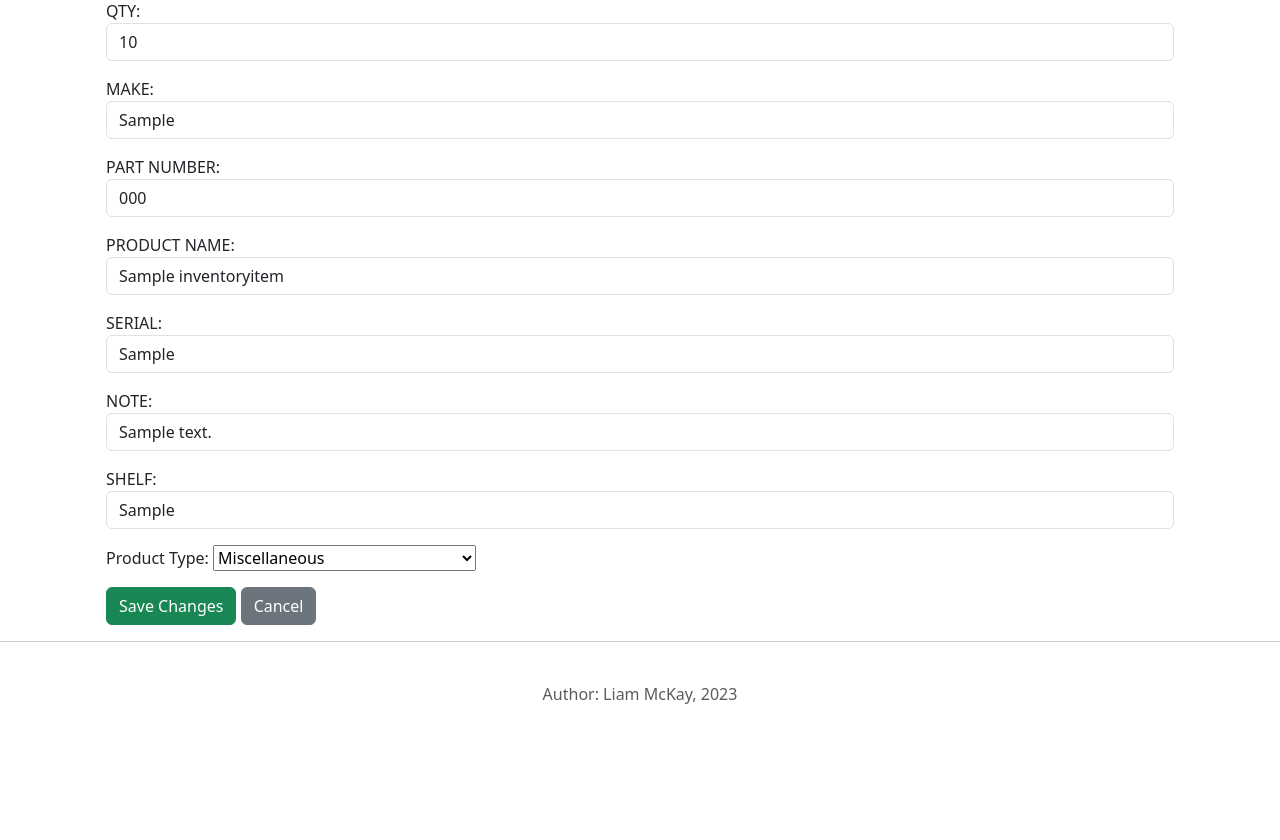
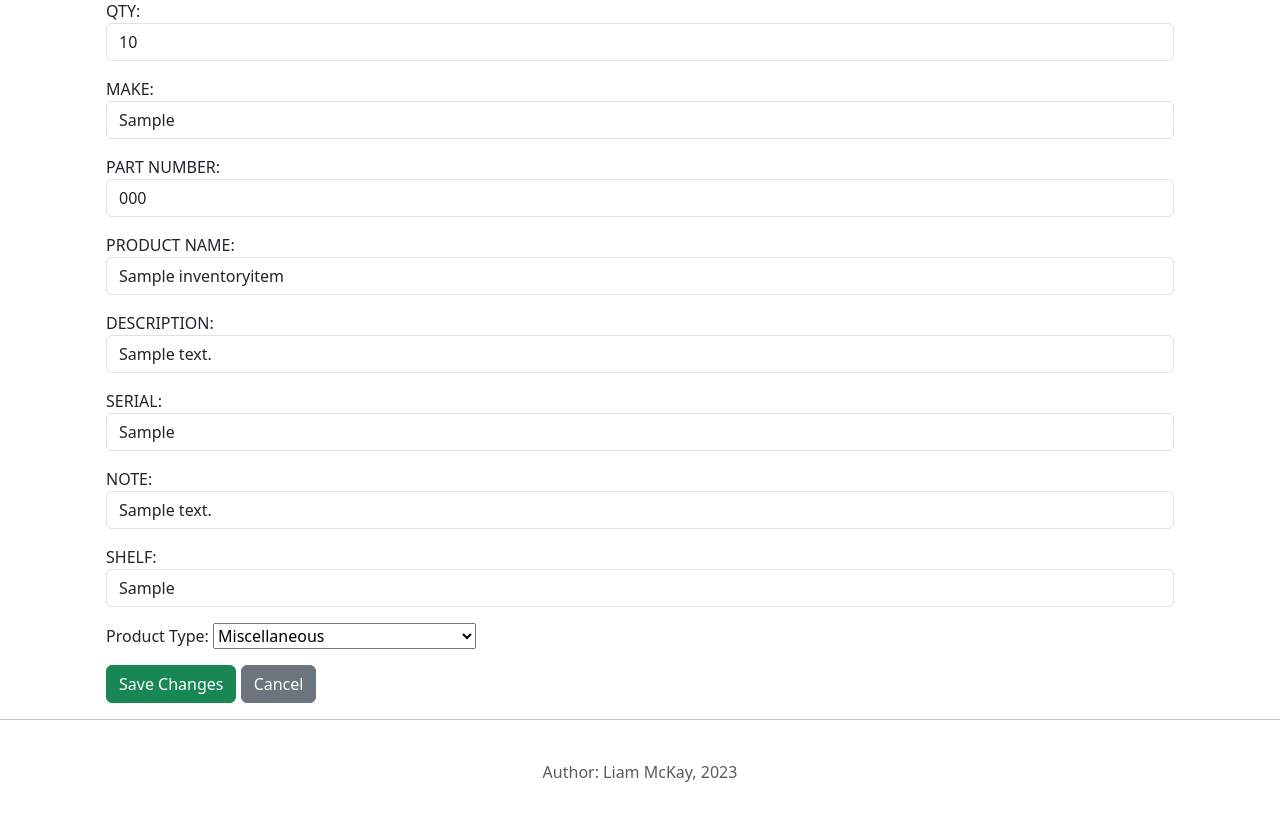
Before and after one commit to liammckay19/loanerlist, a Django app: page /edit/1/ in a window 1280 px wide. Shown: the part 204-1044 px from the top of the page. Before the commit the page ends 908 px from the top, so only its background shows below. Run offline with Django 4.2, Linux system fonts and the light colour scheme; tables that the repository leaves empty hold one stand-in row (values such as "Sample post"); some libraries are stand-ins or nearby versions; some web fonts are replaced.

Commit message:
added description to list, edit, and search query

```diff
--- a/inventory/forms.py
+++ b/inventory/forms.py
@@ -31,6 +31,8 @@ class InventoryItemForm(forms.ModelForm):
             'NOTE',
             'SHELF',
             'PRODUCT_TYPE',
+            'DESCRIPTION',
+
         ]
 
         widgets = {
@@ -38,6 +40,7 @@ class InventoryItemForm(forms.ModelForm):
             'MAKE': forms.TextInput(attrs={'class': 'form-control'}),
             'PART_NUMBER': forms.TextInput(attrs={'class': 'form-control'}),
             'PRODUCT_NAME': forms.TextInput(attrs={'class': 'form-control'}),
+            'DESCRIPTION': forms.TextInput(attrs={'class': 'form-control'}),
             'SERIAL': forms.TextInput(attrs={'class': 'form-control'}),
             'NOTE': forms.TextInput(attrs={'class': 'form-control'}),
             'SHELF': forms.TextInput(attrs={'class': 'form-control'}),
--- a/inventory/tables.py
+++ b/inventory/tables.py
@@ -16,7 +16,7 @@ class InventoryItemTable(tables.Table):
         model = InventoryItem
         template_name = "django_tables2/bootstrap5.html"
         attrs = {"class": "table table-hover"}
-        fields = ('QTY', 'MAKE', 'PART_NUMBER', 'PRODUCT_NAME', 'SERIAL', 'NOTE', 'SHELF')  # Include other fields as necessary.
+        fields = ('QTY', 'MAKE', 'PART_NUMBER', 'PRODUCT_NAME', 'DESCRIPTION', 'SERIAL', 'NOTE', 'SHELF')  # Include other fields as necessary.
         row_attrs = {
             'data-href': lambda record: record.get_absolute_url()
         }
--- a/inventory/templates/inventory_item_detail.html
+++ b/inventory/templates/inventory_item_detail.html
@@ -10,6 +10,8 @@
                         <!-- Item Info -->
                         <h2>{{ item.MAKE }} {{ item.PRODUCT_NAME }}</h2>
                         <h4>{{ item.PART_NUMBER }}</h4>
+                        <p class="mb-3">{{ item.DESCRIPTION }}</p>
+
                         <p class="mb-3">Shelf: {{ item.SHELF }}</p>
 
                         <!-- Edit Button -->
--- a/inventory/templates/inventory_item_edit.html
+++ b/inventory/templates/inventory_item_edit.html
@@ -52,6 +52,17 @@
                 </div>
 
                 <div class="mb-3">
+                    {{ edit_form.DESCRIPTION.label_tag }}
+                    {{ edit_form.DESCRIPTION }}
+                    {% if edit_form.DESCRIPTION.errors %}
+                        <div class="text-danger">
+                            {{ edit_form.DESCRIPTION.errors|first }}
+                        </div>
+                    {% endif %}
+                </div>
+
+
+                <div class="mb-3">
                     {{ edit_form.SERIAL.label_tag }}
                     {{ edit_form.SERIAL }}
                     {% if edit_form.SERIAL.errors %}
--- a/inventory/templates/inventory_item_list.html
+++ b/inventory/templates/inventory_item_list.html
@@ -61,7 +61,7 @@
                         <span class="input-group-text">
                             <i class="bi bi-search"></i>
                         </span>
-                        <input type="text" name="note_search" value="{{ NOTE }}" class="form-control" placeholder="NOTE">
+                        <input type="text" name="description_search" value="{{ DESCRIPTION }}" class="form-control" placeholder="DESCRIPTION">
                     </div>
                 </div>
                 <div class="col-auto">
@@ -102,6 +102,7 @@
                     <h5 class="card-title">{{ item.MAKE }} </h5>
                     <h6 class="card-subtitle mb-2 text-muted">{{ item.PRODUCT_NAME }}</h6>
                     <h6 class="card-subtitle mb-2 text-muted">{{ item.PART_NUMBER }}</h6>
+                    <h6 class="card-subtitle mb-2 text-muted">{{ item.DESCRIPTION }}</h6>
                     <!-- Display other item details as needed -->
                     <i class="bi bi-link-45deg"></i>
                 </div>
--- a/inventory/views.py
+++ b/inventory/views.py
@@ -115,7 +115,7 @@ def inventory_item_list(request):
         'PART_NUMBER': request.GET.get('part_number_search', ''),
         'PRODUCT_NAME': request.GET.get('product_name_search', ''),
         'SERIAL': request.GET.get('serial_search', ''),
-        'NOTE': request.GET.get('note_search', ''),
+        'DESCRIPTION': request.GET.get('description_search', ''),
         'SHELF': request.GET.get('shelf_search', ''),
         'PRODUCT_TYPE': request.GET.get('product_type_search', ''),
 
@@ -133,8 +133,8 @@ def inventory_item_list(request):
         query_filter &= Q(PRODUCT_NAME__icontains=queries['PRODUCT_NAME'])
     if queries['SERIAL']:
         query_filter &= Q(SERIAL__icontains=queries['SERIAL'])
-    if queries['NOTE']:
-        query_filter &= Q(NOTE__icontains=queries['NOTE'])
+    if queries['DESCRIPTION']:
+        query_filter &= Q(DESCRIPTION__icontains=queries['DESCRIPTION'])
     if queries['SHELF']:
         query_filter &= Q(SHELF__icontains=queries['SHELF'])
     if queries['PRODUCT_TYPE']:
```
